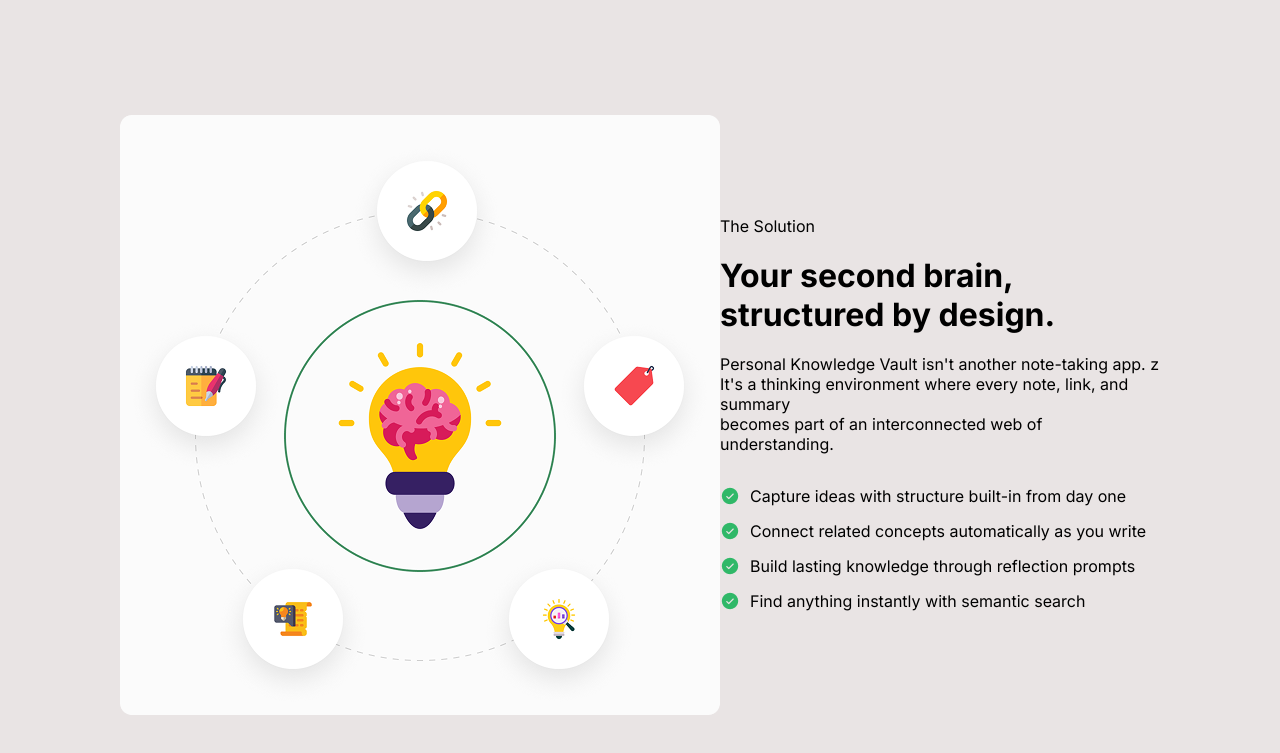
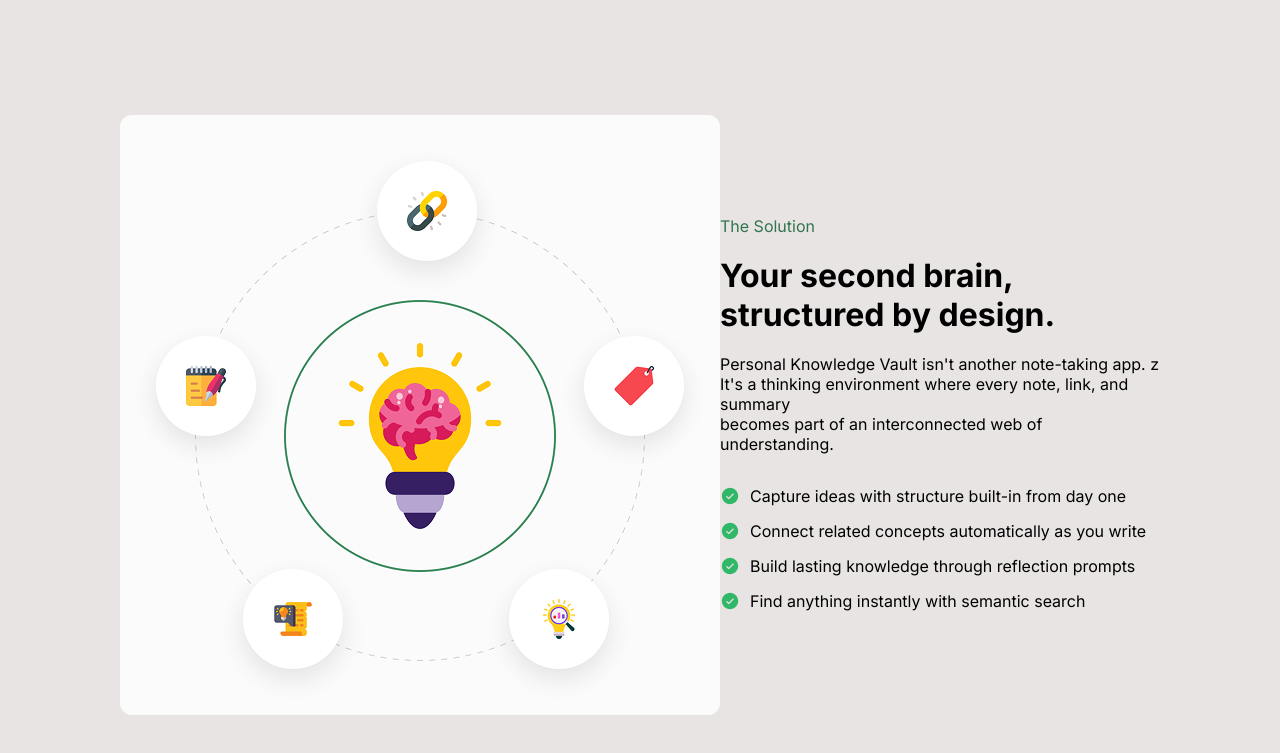
Before and after one commit to zarin-tasnim17/portfolio_website-assignment_1-, a plain HTML site: page index.html in a window 1280 px wide. Shown: the part 1243-1996 px from the top of the page. Drawn offline with Linux system fonts and the light colour scheme.

Commit message:
modified second brain section

```diff
--- a/style.css
+++ b/style.css
@@ -246,6 +246,7 @@ body {
 }
 .p-1{
   margin-bottom: 20px;
+  color:#32754d;
 }
 .p-2{
   margin-top: 20px;
```
